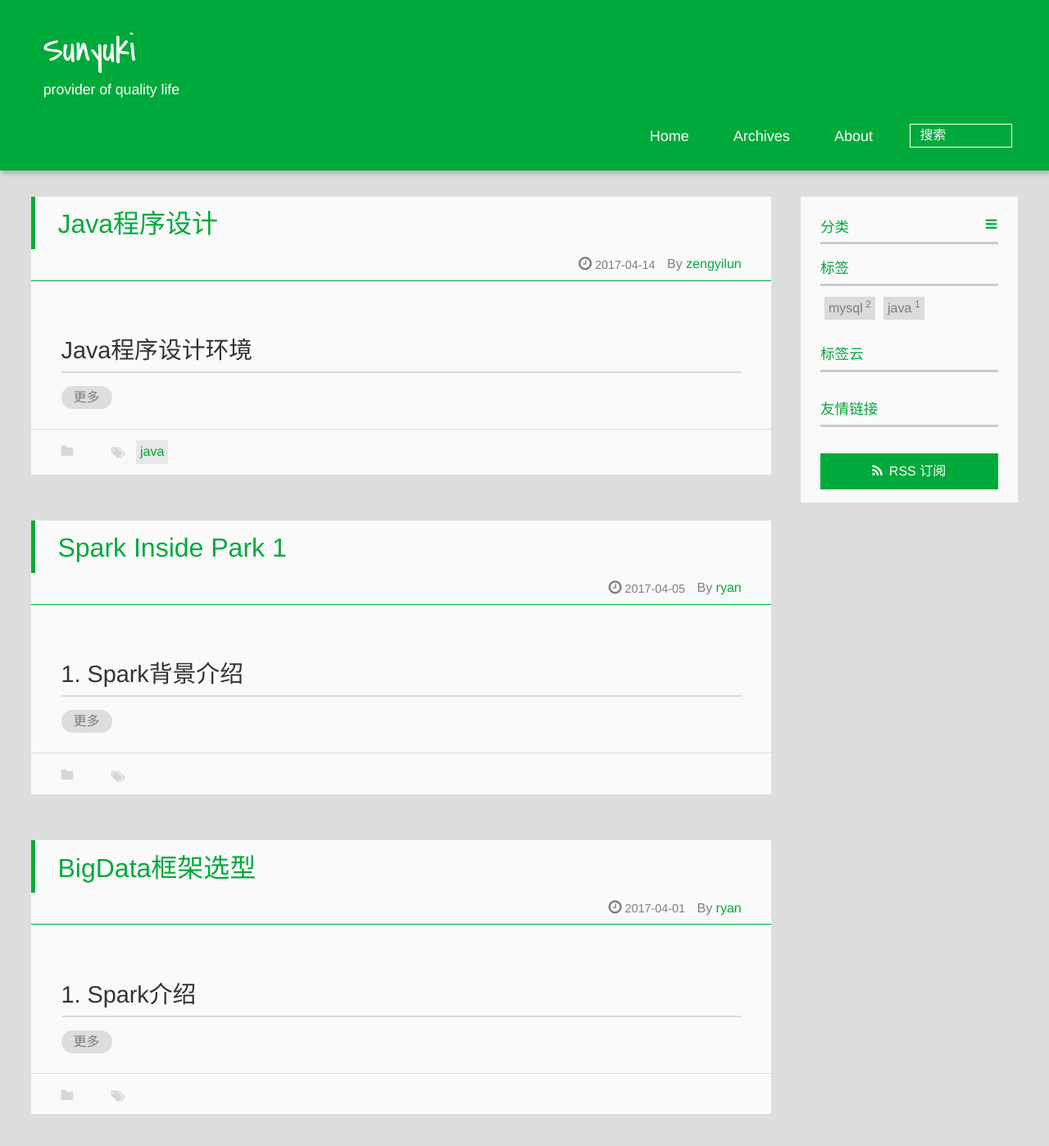
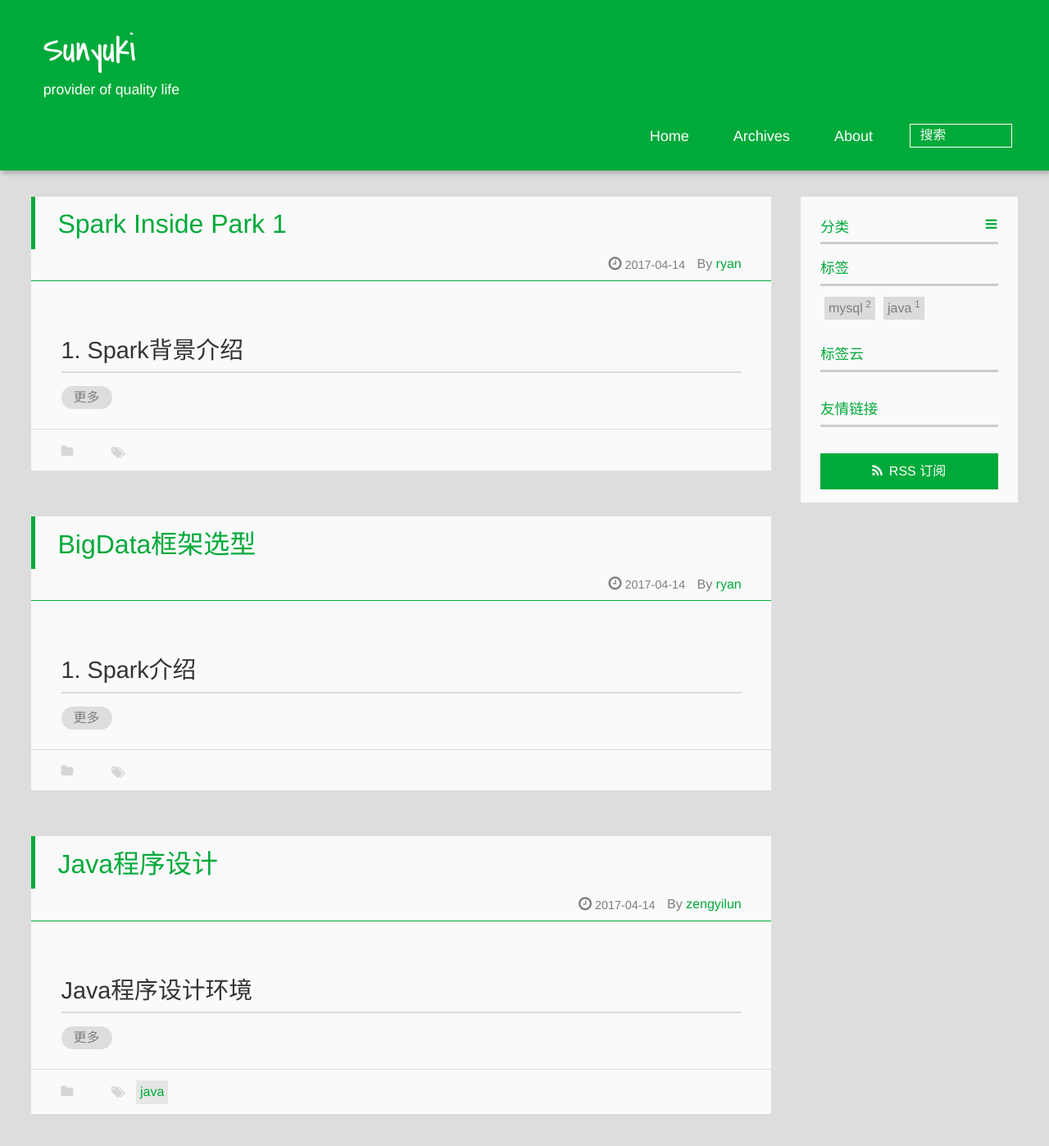
Before and after one commit to syktech/syktech.sunyuki.io, a Jekyll site: the page built from index.html, in a window 1280 px wide and 1400 px high. Shown: the whole window at 82% size. Built offline with Jekyll 4.4.1, drawn with Linux system fonts in a browser that asks for light colours; the list of posts is cut into pages by our own code.

Commit message:
change time

```diff
--- a/_posts/2017-04-01-big-data.md
+++ b/_posts/2017-04-14-big-data.md
@@ -2,7 +2,7 @@
 layout:     post
 title:      "BigData框架选型"
 subtitle:   "该篇文章主要讲述以Spark分布式计算框架为中心，对周围大数据框架的选型。"
-date:       2017-04-01 12:30:00
+date:       2017-04-14 12:30:00
 author:     "ryan"
 header-img: "img/post-bg-06.jpg"
 ---
--- a/_posts/2017-04-05-spark-rdd.md
+++ b/_posts/2017-04-14-spark-rdd.md
@@ -2,7 +2,7 @@
 layout:     post
 title:      "Spark Inside Park 1"
 subtitle:   "Spark inside让普通开发人员可以通过该篇文档的学习可以快速上手Spark"
-date:       2017-04-05 12:30:00
+date:       2017-04-14 16:30:00
 author:     "ryan"
 header-img: "img/post-bg-02.jpg"
 ---
```
